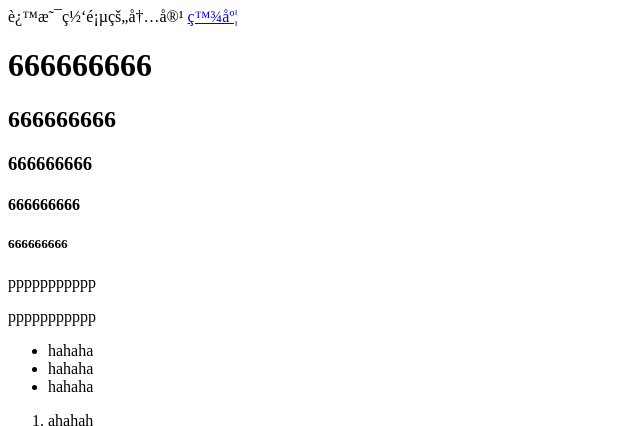
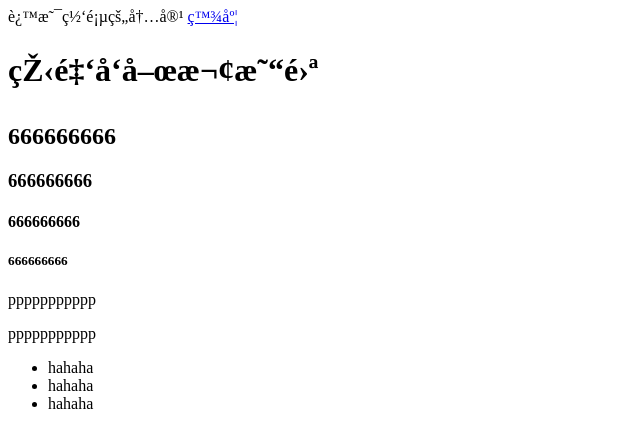
Before and after one commit to wjfzdzc/wjfzdzc.github.io, a plain HTML site: page index.html in a window 1280 px wide. Shown: the top 426 px of the page, without its empty margins (0-640 px from the left). Drawn offline with Linux system fonts and the light colour scheme.

Commit message:
Update index.html

```diff
--- a/index.html
+++ b/index.html
@@ -9,7 +9,7 @@
         这是网页的内容
         <a href="http://www.baidu.com" target="_blank">百度</a>
 
-        <h1>666666666</h1>
+        <h1>王金发喜欢易雪</h1>
         <h2>666666666</h2>
         <h3>666666666</h3>
         <h4>666666666</h4>
```
